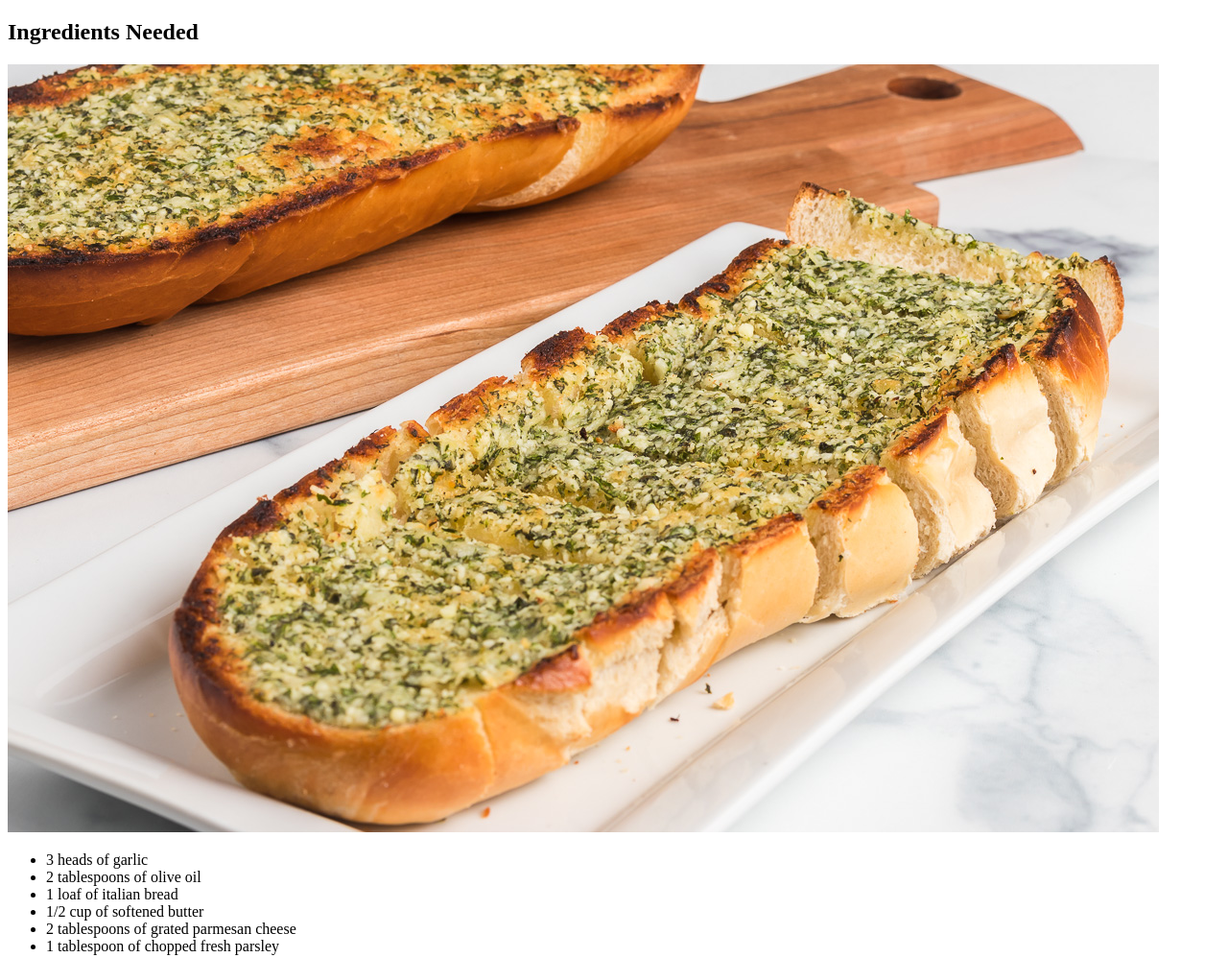
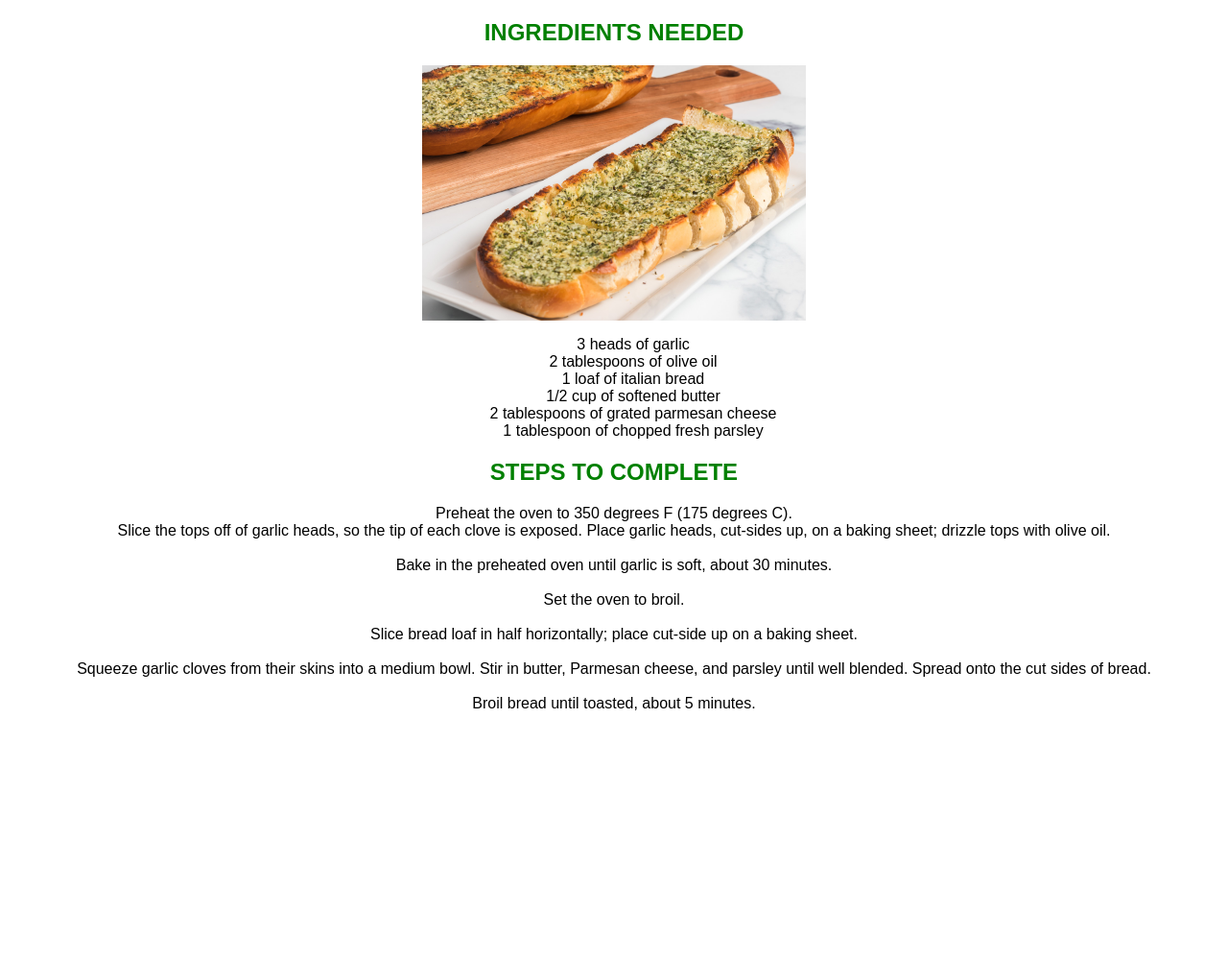
Before and after one commit to hamim23z/TOP-Foundations-P1-Recipes, a plain HTML site: page recipes/garlicbread.html in a window 1280 px wide. Shown: the top 998 px of the page at 96% size. After the commit the page ends 820 px from the top, so only its background shows below. Drawn offline with Linux system fonts and the light colour scheme.

Commit message:
Project 1 Completed

```diff
--- a/recipes/garlicbread.html
+++ b/recipes/garlicbread.html
@@ -4,12 +4,17 @@
     <meta charset="UTF-8" />
     <meta name="viewport" content="width=device-width, initial-scale=1.0" />
     <title>Recipes | Garlic Bread</title>
+    <link rel="stylesheet" href="/styles.css" />
   </head>
   <body>
     <div>
-      <h2>Ingredients Needed</h2>
-      <img src="/images/garlicbread.jpg" alt="Image of Garlic Bread" />
-      <ul>
+      <h2 id="ingredients">Ingredients Needed</h2>
+      <img
+        src="/images/garlicbread.jpg"
+        alt="Image of Garlic Bread"
+        class="image"
+      />
+      <ul id="ingredients-list">
         <li>3 heads of garlic</li>
         <li>2 tablespoons of olive oil</li>
         <li>1 loaf of italian bread</li>
@@ -20,28 +25,34 @@
     </div>
 
     <div>
-      <h2>Steps to Complete</h2>
-      <ol>
+      <h2 id="steps">Steps to Complete</h2>
+      <ol id="steps-list">
         <li>Preheat the oven to 350 degrees F (175 degrees C).</li>
         <li>
           Slice the tops off of garlic heads, so the tip of each clove is
           exposed. Place garlic heads, cut-sides up, on a baking sheet; drizzle
           tops with olive oil.
         </li>
+        <br />
         <li>
           Bake in the preheated oven until garlic is soft, about 30 minutes.
         </li>
+        <br />
         <li>Set the oven to broil.</li>
+        <br />
         <li>
           Slice bread loaf in half horizontally; place cut-side up on a baking
           sheet.
         </li>
+        <br />
         <li>
           Squeeze garlic cloves from their skins into a medium bowl. Stir in
           butter, Parmesan cheese, and parsley until well blended. Spread onto
           the cut sides of bread.
         </li>
+        <br />
         <li>Broil bread until toasted, about 5 minutes.</li>
+        <br />
       </ol>
     </div>
   </body>
--- a/styles.css
+++ b/styles.css
@@ -36,3 +36,38 @@ body, html {
 .home-page-section p {
     font-weight: bold;
 }
+
+#ingredients {
+    color: green;
+    text-align: center;
+    text-transform: uppercase;
+}
+
+.image {
+    max-width: 400px;
+    height: auto;
+    display: block;
+    margin: 0 auto;
+}
+
+#ingredients-list {
+    text-align: center;
+    text-decoration: none;
+}
+
+#ingredients-list li {
+    text-decoration: none;
+    list-style: none;
+}
+
+#steps {
+    color: green;
+    text-align: center;
+    text-transform: uppercase;
+}
+
+#steps-list {
+    list-style-type: none;
+    padding: 0;
+    text-align: center;
+  }
```
Also changed, not shown: recipes/applepie.html (+14 -6 lines), recipes/bananabread.html (+11 -5 lines), recipes/brownies.html (+10 -5 lines), recipes/hashbrowns.html (+9 -5 lines).
